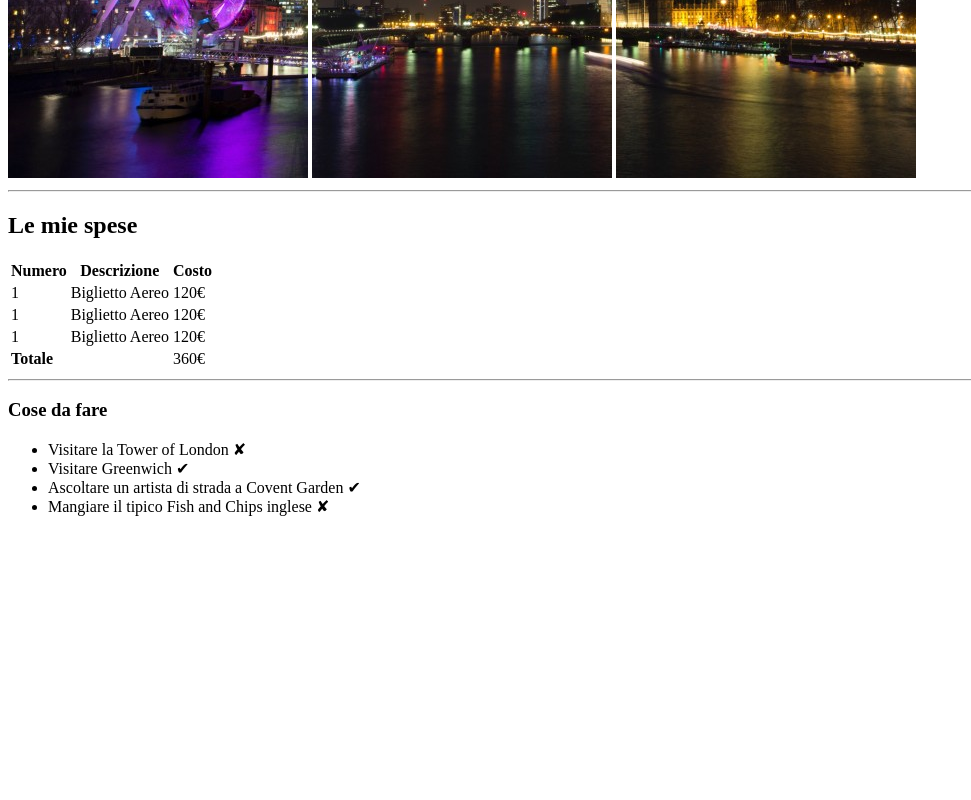
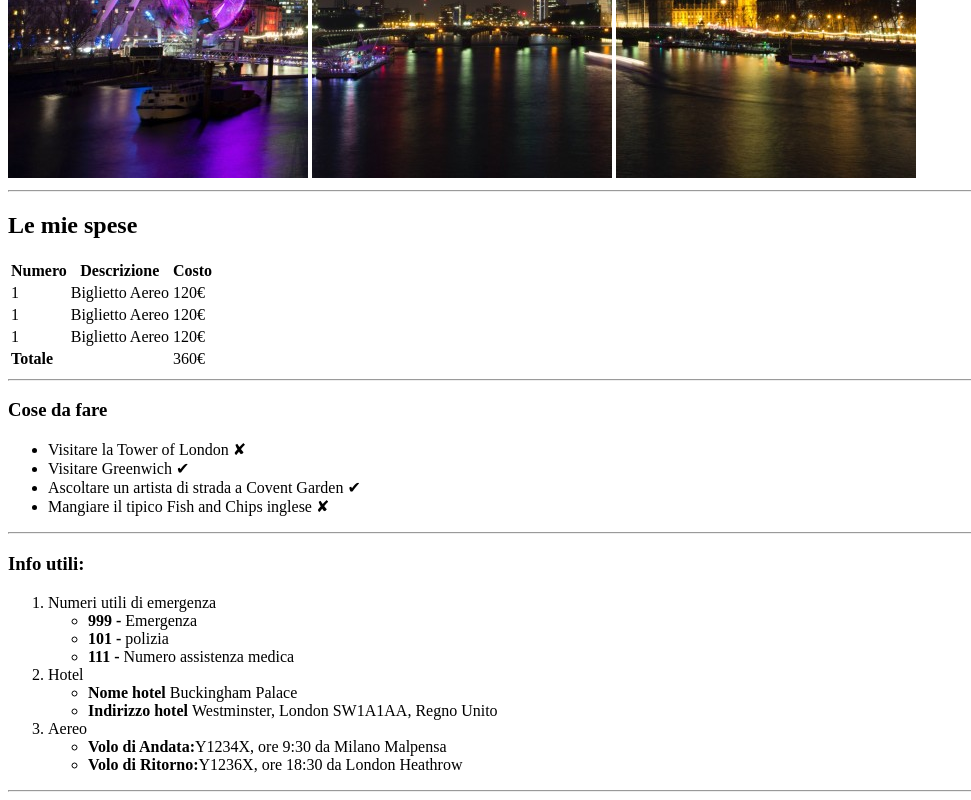
Before and after one commit to NicholasPaparusso/html-london-trip, a plain HTML site: page index.html in a window 1280 px wide. Shown: the part 502-1302 px from the top of the page, without its empty margins (0-971 px from the left). Before the commit the page ends 1034 px from the top, so only its background shows below. Drawn offline with Linux system fonts and the light colour scheme.

Commit message:
[add]Info section

```diff
--- a/index.html
+++ b/index.html
@@ -75,8 +75,34 @@
         <li>Ascoltare un artista di strada a Covent Garden 	&#10004;</li>
         <li>Mangiare il tipico Fish and Chips inglese &#10008;</li>
       </ul>
+      <hr>
     </section>
   <!--/To do list-->
+
+  <!--infos-->
+    <section>
+      <h3>Info utili:</h3>
+      <ol>
+        <li>Numeri utili di emergenza</li>
+        <ul>
+          <li><strong>999 - </strong>Emergenza</li>
+          <li><strong>101 - </strong>polizia</li>
+          <li><strong>111 - </strong>Numero assistenza medica</li>
+        </ul>
+        <li>Hotel</li>
+        <ul>
+          <li><strong>Nome hotel </strong>Buckingham Palace</li>
+          <li><strong>Indirizzo hotel </strong>Westminster, London SW1A1AA, Regno Unito</li>
+        </ul>
+        <li>Aereo</li>
+        <ul>
+          <li><strong>Volo di Andata:</strong>Y1234X, ore 9:30 da Milano Malpensa</li>
+          <li><strong>Volo di Ritorno:</strong>Y1236X, ore 18:30 da London Heathrow</li>
+        </ul>
+      </ol>
+      <hr>
+    </section>
+  <!--/infos-->
 
   </main>
   <!--/Main-->
```
